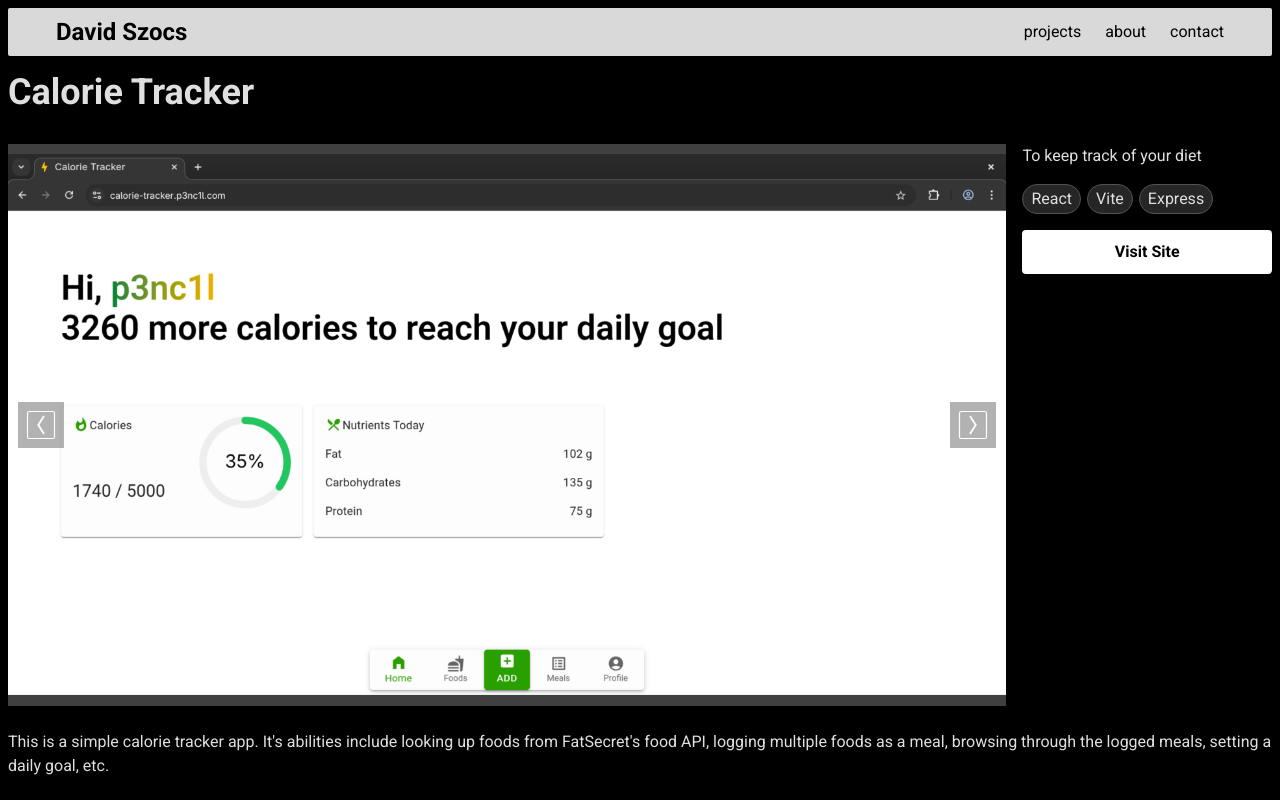
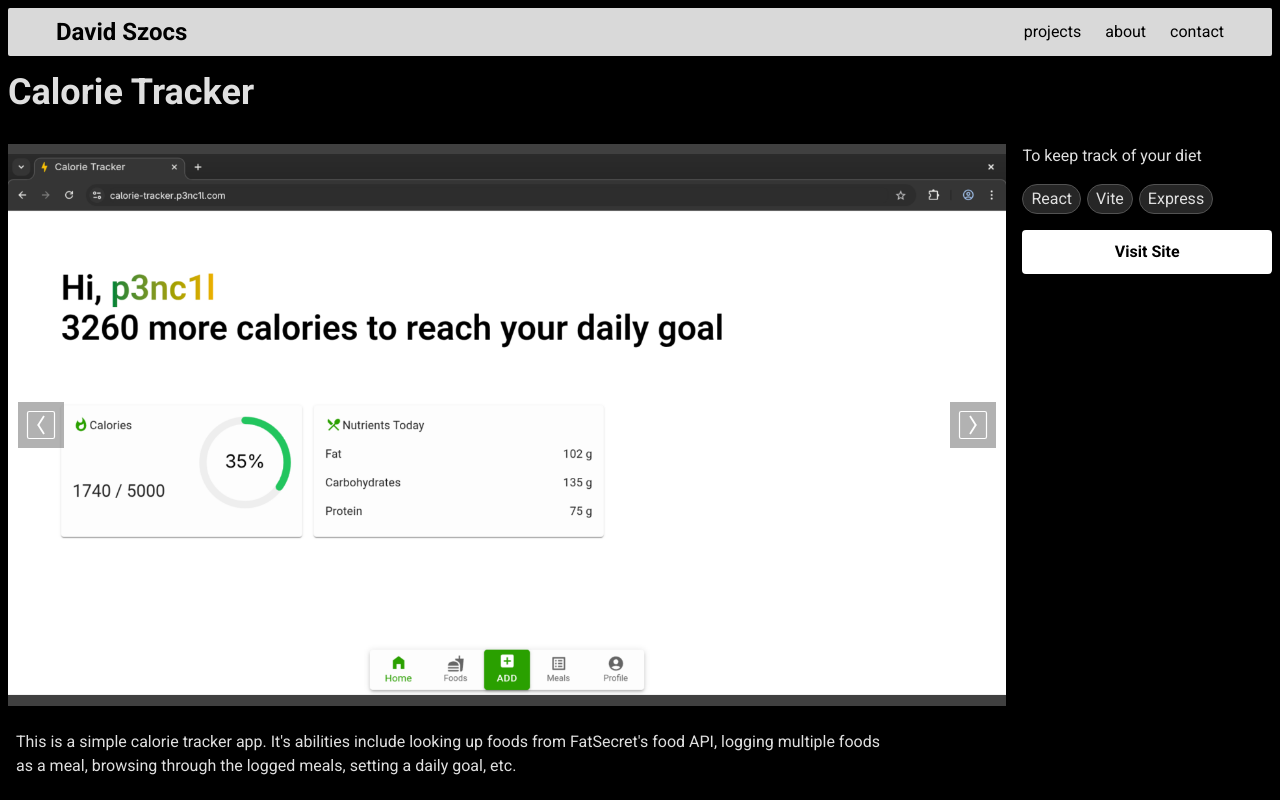
Before and after one commit to p3nc1l/personal-site, a Next.js app: page /projects/calorie-tracker in a window 1280 px wide. Shown: the top 800 px of the page. Built offline with nearby package versions, Linux system fonts and the light colour scheme.

Commit message:
added max width and inline padding to long description

```diff
--- a/app/projects/[name]/page.tsx
+++ b/app/projects/[name]/page.tsx
@@ -23,7 +23,7 @@ const Page = async (props: { params: Promise<{ name: string }> }) => {
           <a href={project.link} className="w-full"><Button size="large" fullWidth>Visit Site</Button></a>
         </div>
       </div>
-      <p className="my-6">{project.longDescription}</p>
+      <p className="my-6 max-w-4xl px-2">{project.longDescription}</p>
     </>
   )
 }
```
